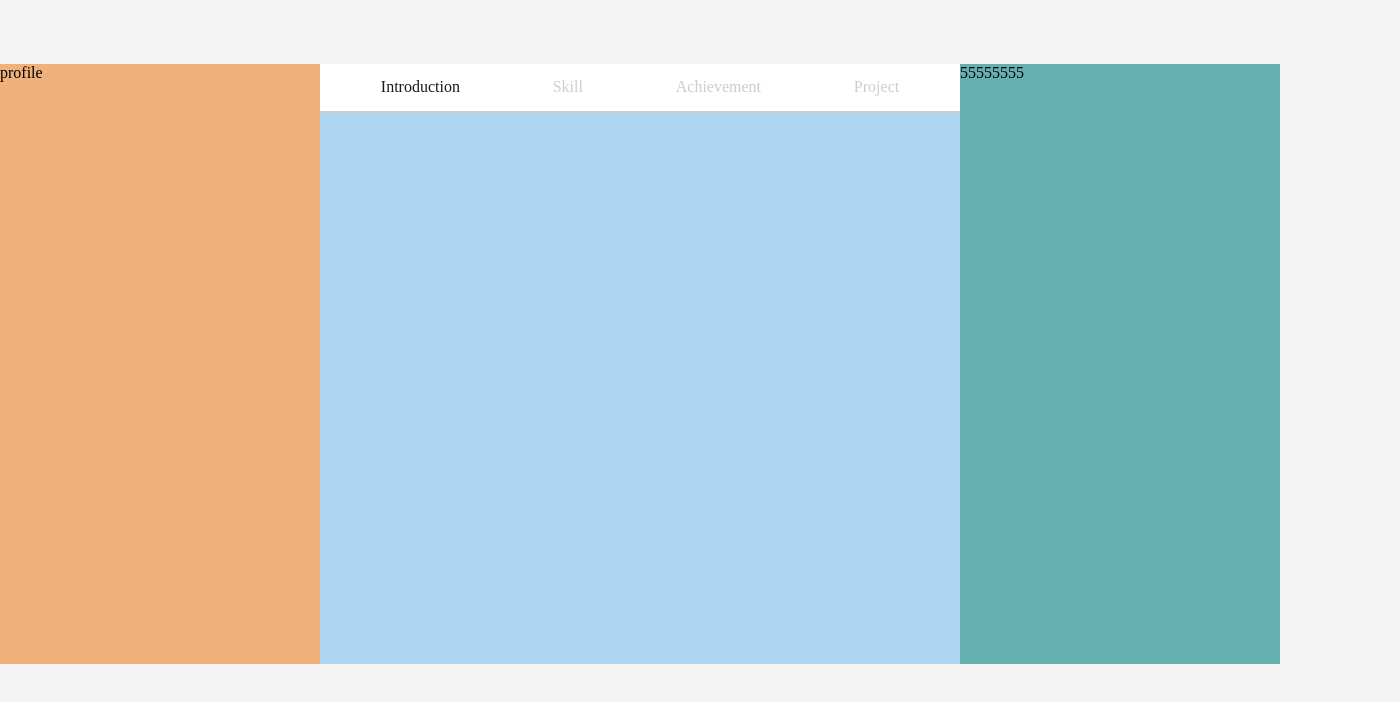
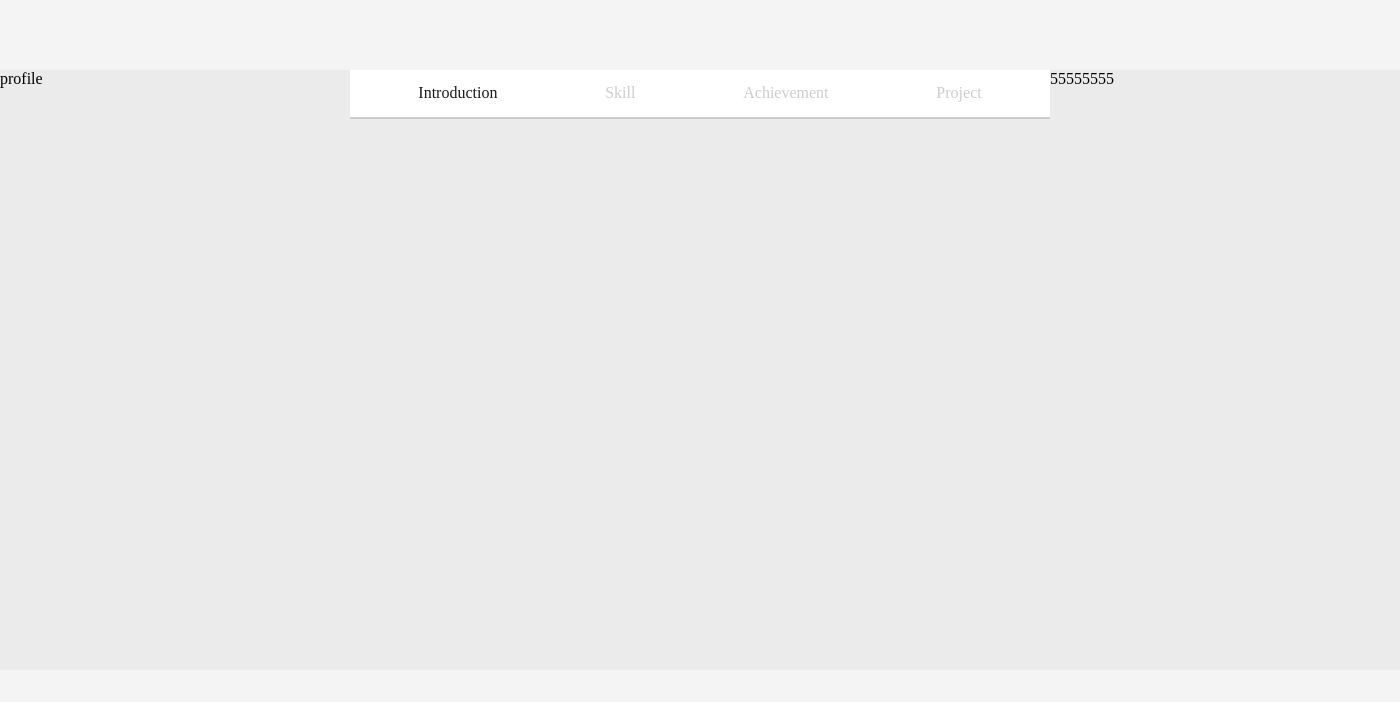
Before and after one commit to noney1412/grid-styled-components, a Next.js app: page / in a window 1280 px wide. Shown: the top 702 px of the page, 1400 px wide, since content can reach past the window. Built offline with nearby package versions, Linux system fonts and the light colour scheme.

Commit message:
🚧 fixed

```diff
--- a/components/Layout/index.js
+++ b/components/Layout/index.js
@@ -3,7 +3,7 @@ import { Wrapper, Sec1, Sec2, Sec3 } from "./styled";
 import Navbar from "../Navbar";
 
 export default () => (
-	<a style={{ width: "90%", margin: "auto" }}>
+	<div style={{ width: 1400, margin: "auto" }}>
 		<Wrapper>
 			<Sec1>profile</Sec1>
 			<Sec2>
@@ -11,5 +11,5 @@ export default () => (
 			</Sec2>
 			<Sec3>55555555</Sec3>
 		</Wrapper>
-	</a>
+	</div>
 );
--- a/components/Layout/styled.js
+++ b/components/Layout/styled.js
@@ -1,27 +1,26 @@
 import styled from "styled-components";
 
-export const Wrapper = styled.a`
+export const Wrapper = styled.div`
 	margin-top: 5%;
 	display: grid;
 	grid-template-columns: 1fr 2fr 1fr;
-	background-color: #feee;
 	justify-items: center;
 `;
 
 export const Sec1 = styled.section`
-	background-color: #f0b27a;
+	background-color: #ebebeb;
 	width: 100%;
 	height: 600px;
 `;
 
 export const Sec2 = styled.section`
-	background-color: #aed6f1;
+	background-color: #ebebeb;
 	width: 100%;
 	height: 600px;
 `;
 
 export const Sec3 = styled.section`
-	background-color: #0889;
+	background-color: #ebebeb;
 	width: 100%;
 	height: 600px;
 `;
```
